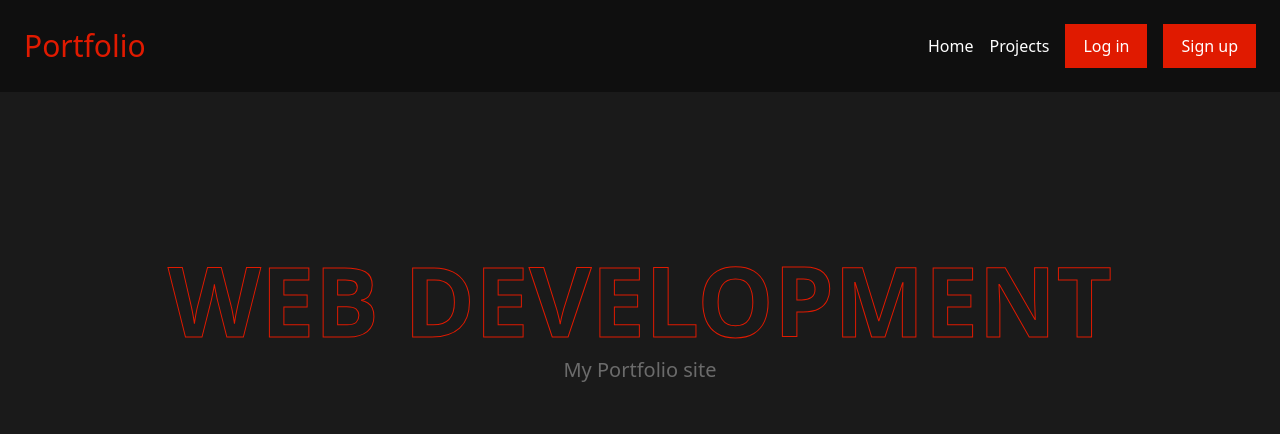
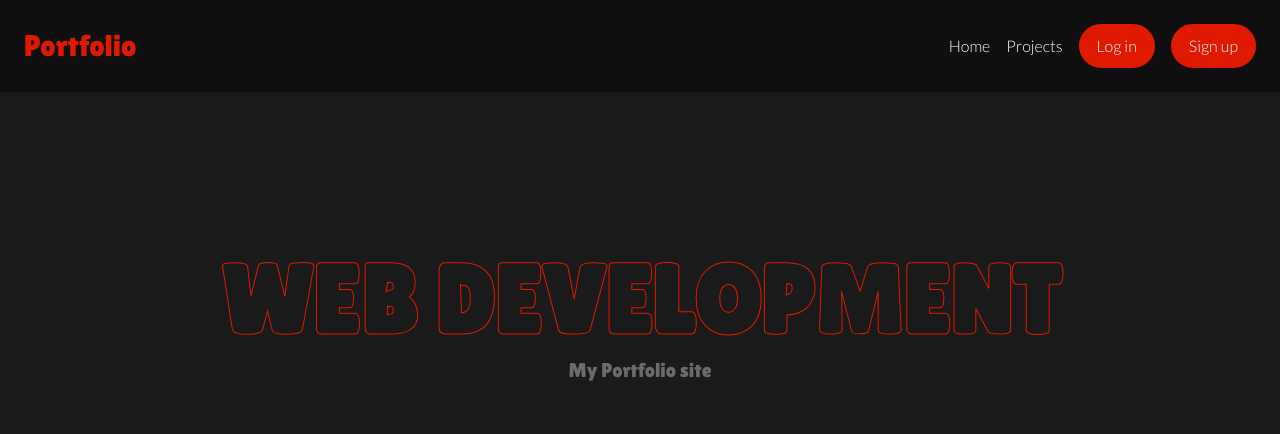
Before and after one commit to shim369/Nuxt-DRF, a Nuxt app in the folder frontend/: page / in a window 1280 px wide. Shown: the top 434 px of the page. Built offline with nearby package versions, Linux system fonts and the light colour scheme; no server answers.

Commit message:
update tailwind

```diff
--- a/frontend/assets/css/main.css
+++ b/frontend/assets/css/main.css
@@ -1,3 +1,30 @@
 @tailwind base;
 @tailwind components;
 @tailwind utilities;
+
+@layer base {
+	body {
+		@apply bg-[#0f0f0f] lato;
+	}
+}
+
+@layer components {
+	.btn-red-search {
+		@apply text-white bg-[#E01A00] px-6 py-6 border-2 border-[#E01A00] hover:bg-transparent hover:text-[#E01A00] hover:border-2 hover:border-[#E01A00];
+	}
+	.btn-red-rounded {
+		@apply text-white bg-[#E01A00] py-2 px-4 border-2 border-[#E01A00] hover:bg-transparent hover:text-[#E01A00] hover:border-2 hover:border-[#E01A00] rounded-full;
+	}
+	.btn-gray-rounded {
+		@apply bg-[#2b2a2a] py-1 px-3 inline-block hover:bg-transparent border-2 border-[#2b2a2a] hover:text-[#2b2a2a] hover:border-2 hover:border-[#2b2a2a] rounded-full;
+	}
+}
+
+@layer utilities {
+	.lato {
+		font-family: 'Lato', sans-serif;
+	}
+	.lilita-one {
+		font-family: 'Lilita One', sans-serif;
+	}
+}
--- a/frontend/components/project.vue
+++ b/frontend/components/project.vue
@@ -67,12 +67,12 @@ async function deleteProject(id) {
             </table>
             <div class="space-x-4 flex justify-end">
                 <nuxt-link v-bind:to="'/projects/' + project.id"
-                    class="bg-[#E01A00] py-2 px-4 text-white rounded-full border-2 border-[#E01A00] hover:bg-transparent hover:text-[#E01A00] hover:border-2 hover:border-[#E01A00]">Detail</nuxt-link>
+                    class="btn-red-rounded">Detail</nuxt-link>
                 <nuxt-link v-bind:to="'/edit/' + project.id"
-                    class="bg-[#E01A00] py-2 px-4 text-white rounded-full border-2 border-[#E01A00] hover:bg-transparent hover:text-[#E01A00] hover:border-2 hover:border-[#E01A00]"
+                    class="btn-red-rounded"
                     v-if="admin">Edit</nuxt-link>
                 <a @click="deleteProject(project.id)"
-                    class="bg-[#E01A00] py-2 px-4 text-white rounded-full border-2 border-[#E01A00] hover:bg-transparent hover:text-[#E01A00] hover:border-2 hover:border-[#E01A00]"
+                    class="btn-red-rounded"
                     v-if="admin">Delete</a>
             </div>
         </div>
--- a/frontend/layouts/default.vue
+++ b/frontend/layouts/default.vue
@@ -19,22 +19,22 @@ function logout() {
 
                 <template v-if="userStore.user.isAuthenticated">
                     <NuxtLink to="/admin"
-                        class="text-white bg-[#E01A00] py-2 px-4 border-2 border-[#E01A00] hover:bg-transparent hover:text-[#E01A00] hover:border-2 hover:border-[#E01A00]">
+                        class="btn-red-rounded">
                         Admin</NuxtLink>
                     <NuxtLink to="/post"
-                        class="text-white bg-[#E01A00] py-2 px-4 border-2 border-[#E01A00] hover:bg-transparent hover:text-[#E01A00] hover:border-2 hover:border-[#E01A00]">
+                        class="btn-red-rounded">
                         Post Project</NuxtLink>
                     <a v-on:click="logout"
-                        class="text-white bg-[#E01A00] py-2 px-4 border-2 border-[#E01A00] hover:bg-transparent hover:text-[#E01A00] hover:border-2 hover:border-[#E01A00]">
+                        class="btn-red-rounded">
                         Log out</a>
                 </template>
 
                 <template v-else>
                     <NuxtLink to="/login"
-                        class="text-white bg-[#E01A00] py-2 px-4 border-2 border-[#E01A00] hover:bg-transparent hover:text-[#E01A00] hover:border-2 hover:border-[#E01A00]">
+                        class="btn-red-rounded">
                         Log in</NuxtLink>
                     <NuxtLink to="/signup"
-                        class="text-white bg-[#E01A00] py-2 px-4 border-2 border-[#E01A00] hover:bg-transparent hover:text-[#E01A00] hover:border-2 hover:border-[#E01A00]">
+                        class="btn-red-rounded">
                         Sign up</NuxtLink>
                 </template>
 
--- a/frontend/nuxt.config.ts
+++ b/frontend/nuxt.config.ts
@@ -2,7 +2,6 @@
 export default defineNuxtConfig({
   app: {
     head: {
-      style: [{ children: "body { background: #0f0f0f; font-family: 'Lato', sans-serif; } .lilita-one { font-family: 'Lilita One', sans-serif; }" }],
       link: [
         {
           rel: "preconnect",
--- a/frontend/pages/projects/[id].vue
+++ b/frontend/pages/projects/[id].vue
@@ -16,9 +16,9 @@ useSeoMeta({
             <div class="mt-6 text-xl">{{ project.content }}</div>
             <div class="mt-10">
                 <a :href="project.demo_link" target="_blank" rel="noopener noreferrer"
-                    class="bg-[#2b2a2a] py-1 px-3 inline-block hover:bg-transparent border-2 border-[#2b2a2a] hover:text-[#fff] hover:border-2 hover:border-[#2b2a2a] mr-2">Site</a>
+                    class="btn-gray-rounded mr-2">Site</a>
                 <a :href="project.github_repo" target="_blank" rel="noopener noreferrer"
-                    class="bg-[#2b2a2a] py-1 px-3 inline-block hover:bg-transparent border-2 border-[#2b2a2a] hover:text-[#fff] hover:border-2 hover:border-[#2b2a2a]">GitHub</a>
+                    class="btn-gray-rounded">GitHub</a>
             </div>
         </div>
     </div>
--- a/frontend/pages/projects/index.vue
+++ b/frontend/pages/projects/index.vue
@@ -34,7 +34,7 @@ let { data: projects } = await useFetch('http://127.0.0.1:8000/api/v1/projects/'
             <div class="flex space-x-4">
                 <input v-model="query" type="search" placeholder="Find project" class="w-full px-6 py-4 text-black">
                 <button
-                    class="px-6 py-6 text-white bg-[#E01A00] border-2 border-[#E01A00] hover:bg-transparent hover:text-[#E01A00] hover:border-2 hover:border-[#E01A00]"
+                    class="btn-red-search"
                     v-on:click="performSearch">
                     <svg xmlns="http://www.w3.org/2000/svg" fill="none" viewBox="0 0 24 24" stroke-width="1.5"
                         stroke="currentColor" class="w-6 h-6">
```
